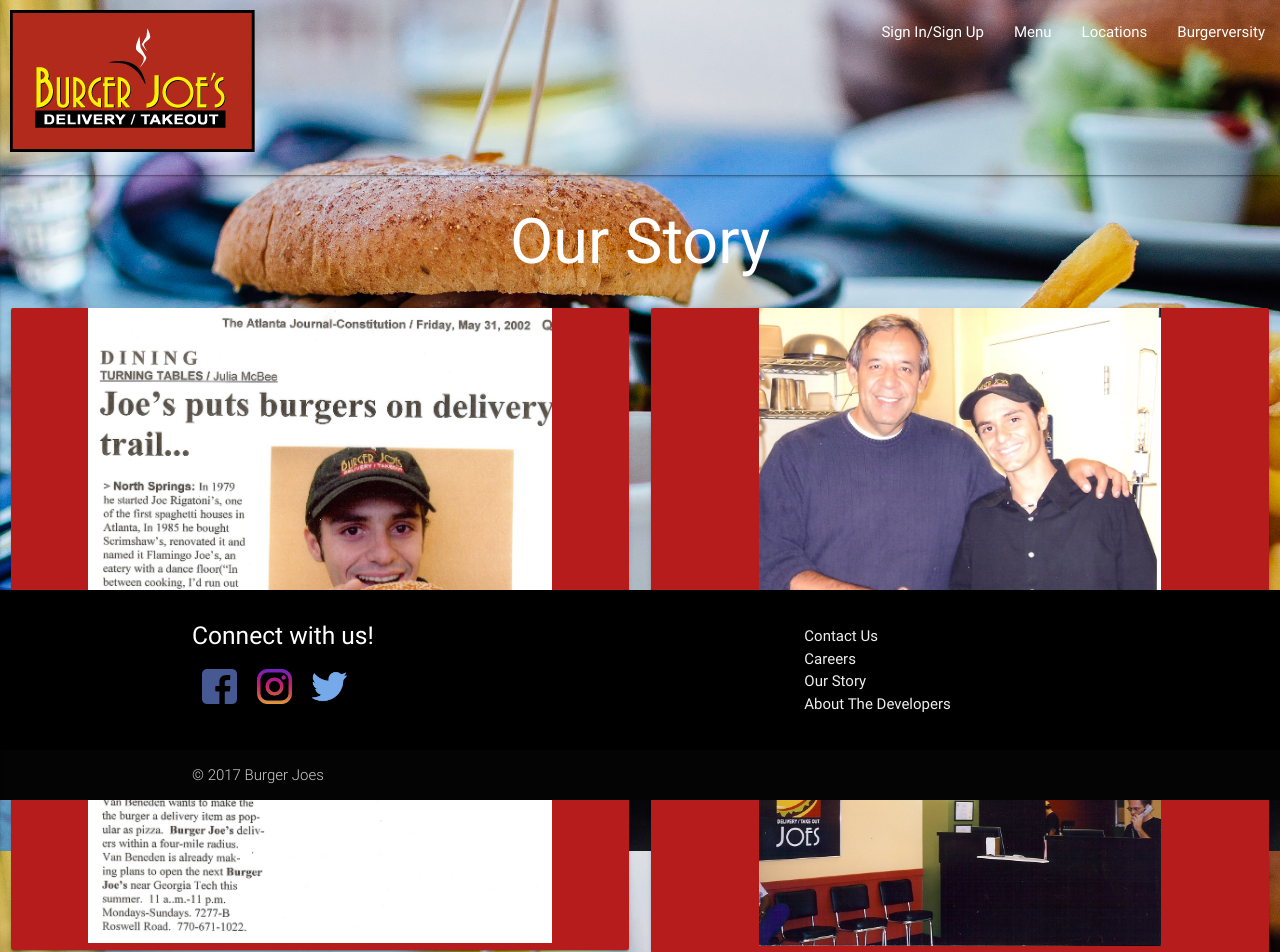
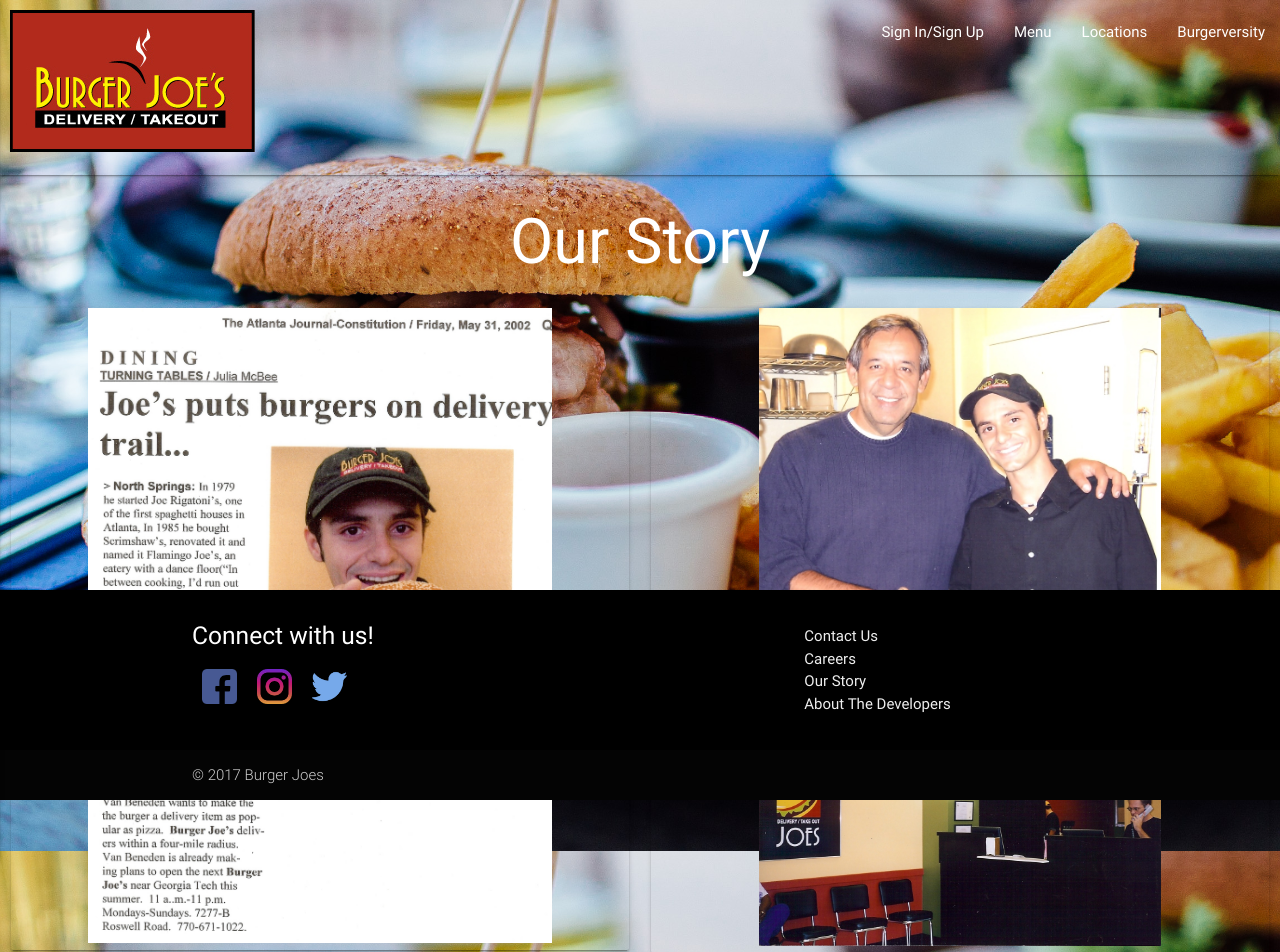
Before and after one commit to davidthrasher/BurgerJoes, a React (Create React App) app in the folder client/: page /story in a window 1280 px wide. Shown: the top 952 px of the page. Built offline with nearby package versions, Linux system fonts and the light colour scheme; what auth0-js would draw is missing.

Commit message:
Transparent Cards

```diff
--- a/client/src/components/Careers/Careers.js
+++ b/client/src/components/Careers/Careers.js
@@ -7,7 +7,7 @@
   <h1 className="center white-text">Careers</h1>
   <div className="row">
     <div className="col s12 m12 l12">
-      <div id="applycard" className="card red darken-4 center">
+      <div id="applycard" className="card transparent center">
         <div className="white-text center">
           Come join a fun, fast paced and rewarding team at Burger Joe's! We're always looking for hard working, driven individuals who come to work ready to serve our customers with a smile! If this sounds like you, apply today!
         </div>
@@ -17,12 +17,12 @@
   </div>
   <div className="row">
     <div className="col s12 m12 l6">
-      <div className="card red darken-4 center">
+      <div className="card transparent center">
         <img src="./images/sourceimages/storefront.jpg" className="careers" alt="Burger Joes"/>
       </div>
     </div>
     <div className="col s12 m12 l6">
-      <div className="card red darken-4 center">
+      <div className="card transparent center">
         <img src="./images/sourceimages/apparel.jpg" className="careers" alt="Burger Joes"/>
       </div>
     </div>
--- a/client/src/components/Story/Story.js
+++ b/client/src/components/Story/Story.js
@@ -6,17 +6,17 @@
   <h1 className="center white-text">Our Story</h1>
   <div className="row">
     <div className="col s12 m12 l6">
-      <div className="card red darken-4 center">
+      <div className="card transparent center">
         <img src="./images/sourceimages/storyscan.jpg" className="ourstory" alt="Burger Joes"/>
       </div>
     </div>
     <div className="col s12 m12 l6">
-      <div className="card red darken-4 center">
+      <div className="card transparent center">
         <img src="./images/sourceimages/handshake.jpg" className="handshake" alt="Burger Joes"/>
       </div>
     </div>
     <div className="col s12 m12 l6">
-      <div className="card red darken-4 center">
+      <div className="card transparent center">
         <img src="./images/sourceimages/togocounter.jpg" className="handshake" alt="Burger Joes"/>
       </div>
     </div>
```
